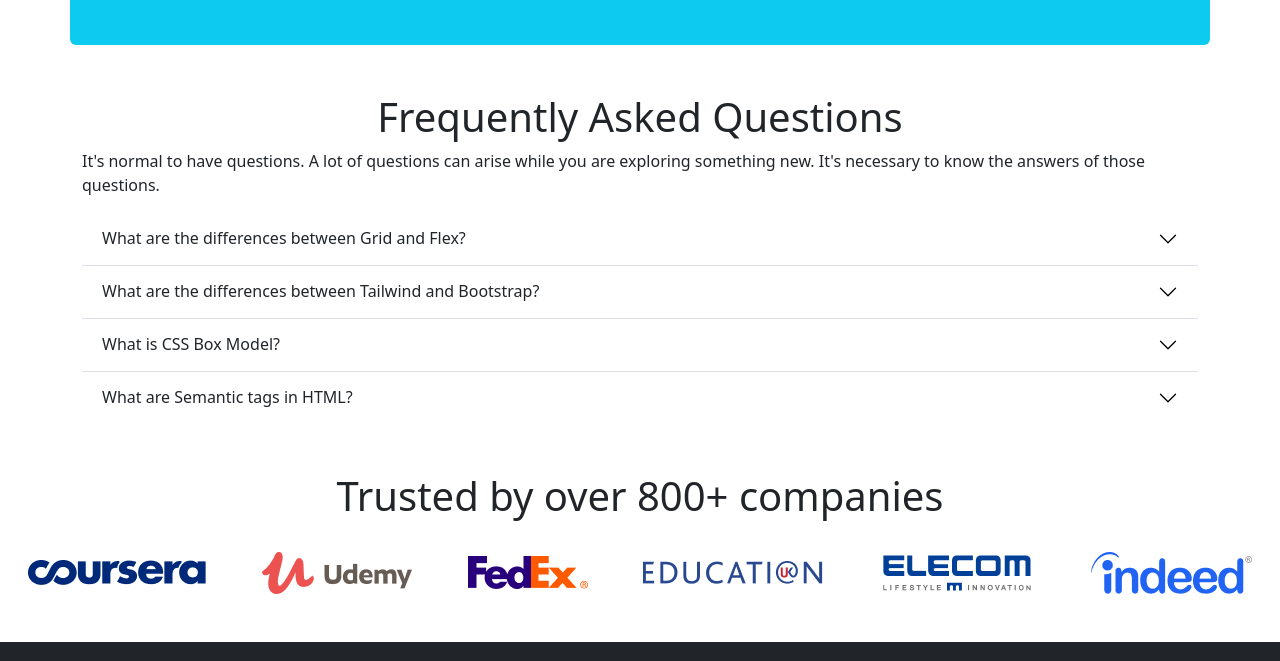
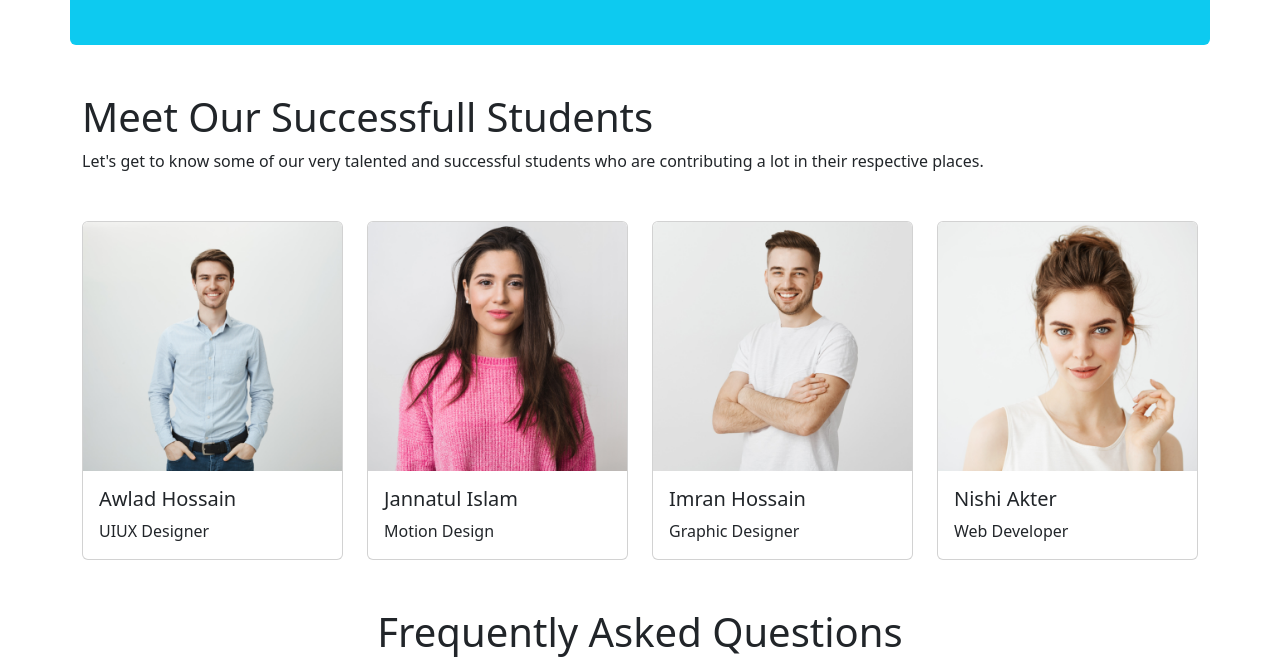
Before and after one commit to nisakib07/assignment-3, a plain HTML site: page index.html in a window 1280 px wide. Shown: the part 2406-3067 px from the top of the page. Drawn offline with nearby package versions, Linux system fonts and the light colour scheme.

Commit message:
successful students

```diff
--- a/index.html
+++ b/index.html
@@ -304,6 +304,53 @@
 
         </section>
 
+        <!-- successful students  -->
+
+        <section class="container mt-5">
+            <h1>Meet Our Successfull Students</h1>
+            <p class="mb-5">Let's get to know some of our very talented and successful students who are contributing a
+                lot in their
+                respective places.</p>
+            <div class="row row-cols-1 row-cols-md-2 row-cols-lg-4 g-4">
+                <div class="col">
+                    <div class="card">
+                        <img src="images/student/student-1.png" class="card-img-top" alt="...">
+                        <div class="card-body">
+                            <h5 class="card-title">Awlad Hossain</h5>
+                            <p class="card-text">UIUX Designer</p>
+                        </div>
+                    </div>
+                </div>
+                <div class="col">
+                    <div class="card">
+                        <img src="images/student/student-2.png" class="card-img-top" alt="...">
+                        <div class="card-body">
+                            <h5 class="card-title">Jannatul Islam</h5>
+                            <p class="card-text">Motion Design</p>
+                        </div>
+                    </div>
+                </div>
+                <div class="col">
+                    <div class="card">
+                        <img src="images/student/student-3.png" class="card-img-top" alt="...">
+                        <div class="card-body">
+                            <h5 class="card-title">Imran Hossain</h5>
+                            <p class="card-text">Graphic Designer</p>
+                        </div>
+                    </div>
+                </div>
+                <div class="col">
+                    <div class="card">
+                        <img src="images/student/student-4.png" class="card-img-top" alt="...">
+                        <div class="card-body">
+                            <h5 class="card-title">Nishi Akter</h5>
+                            <p class="card-text">Web Developer</p>
+                        </div>
+                    </div>
+                </div>
+            </div>
+        </section>
+
 
         <!-- FAQ Start  -->
 
```
